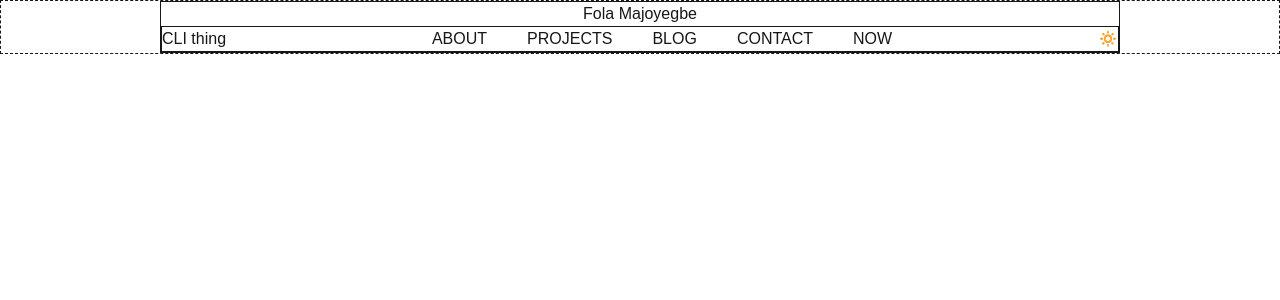
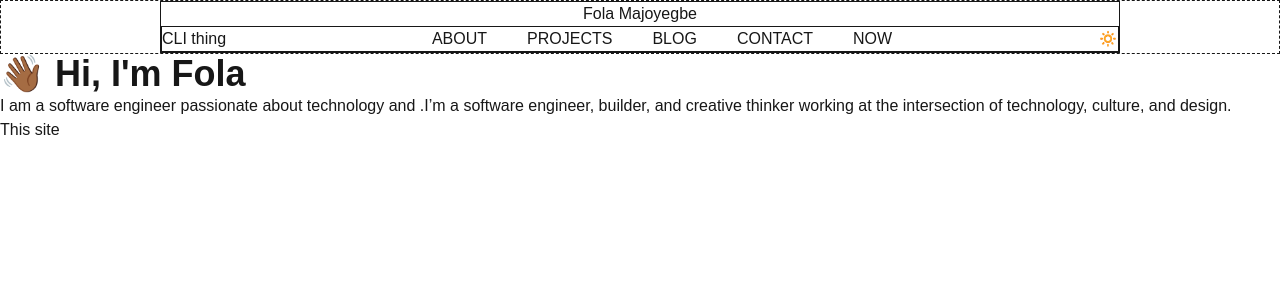
Before and after one commit to Folamajo/portfolio, a Next.js app: page / in a window 1280 px wide. Shown: the top 300 px of the page. Built offline with nearby package versions, Linux system fonts and the light colour scheme.

Commit message:
Working on home page content

```diff
--- a/src/app/now/page.tsx
+++ b/src/app/now/page.tsx
@@ -9,7 +9,7 @@ const page = () => {
 
       </div>
       <section>
-         <h1>Contact</h1>
+         <h1>Outside of work ...</h1>
       </section>
    </div>
 
--- a/src/app/page.tsx
+++ b/src/app/page.tsx
@@ -2,9 +2,19 @@ import Header from "@/components/Header/Header"
 
 export default function Home() {
    return (
-      <div className= 'border border-dashed flex justify-center'>
-         <Header />
+      <div>
+         <div className= 'border border-dashed flex justify-center'>
+            <Header />
+
+
+         </div>
+         <main>
+            <h1 className='font-black text-4xl'>👋🏾 Hi, I'm Fola</h1>
+            <p>I am a software engineer passionate about technology and .I’m a software engineer, builder, and creative thinker working at the intersection of technology, culture, and design.</p>
+            <p>This site  </p>
+         </main>
       </div>
+
    )
 }
 
```
